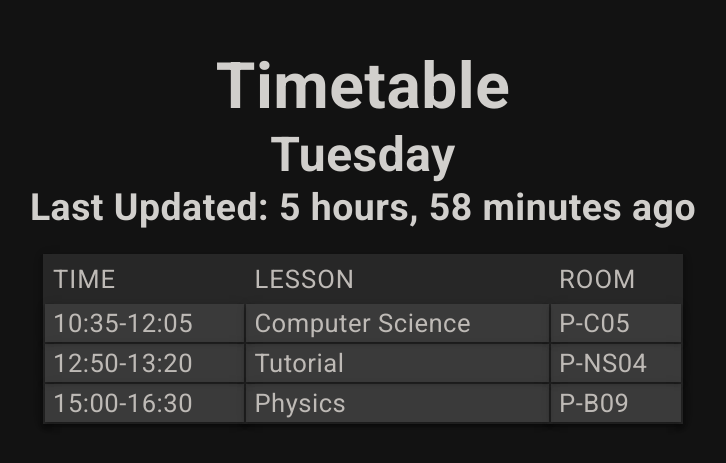
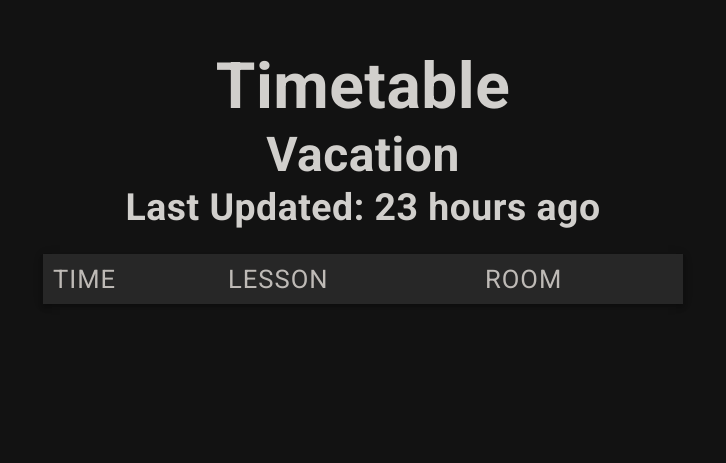
Before and after one commit to Emmet-v15/v15-studio, a website: page public/timetable/index.html in a window 1280 px wide. Shown: the part 151-614 px from the top of the page, without its empty margins (277-1003 px from the left). Drawn offline with Linux system fonts and the light colour scheme.

Commit message:
fixed thumbnail caching issues for discord

```diff
--- a/public/timetable/index.html
+++ b/public/timetable/index.html
@@ -1,4 +1,5 @@
 <html lang="en">
+
 <head>
     <meta charset="UTF-8" />
     <meta http-equiv="X-UA-Compatible" content="IE=chrome" />
@@ -24,7 +25,7 @@
     <meta property="twitter:url" content="https://v15.studio/timetable" />
     <meta property="twitter:title" content="V15 Studio - Timetable" />
     <meta property="twitter:description" content="" />
-        <meta property="twitter:image:src" content="https://v15.studio/timetable/thumbnail.png" />
+    <!-- <meta property="twitter:image:src" content="https://v15.studio/timetable/thumbnail.png" /> -->
     <meta property="twitter:site" content="@v15studio" />
 
     <script src="index.js"></script>
@@ -52,4 +53,5 @@
         </div>
     </div>
 </body>
+
 </html>
--- a/public/timetable/index.js
+++ b/public/timetable/index.js
@@ -2,10 +2,10 @@ window.onload = async () => {
     const table = document.getElementsByClassName("Timetable")[0].getElementsByTagName("tbody")[0];
     const timestamp = document.getElementById("timestamp");
     const response = await fetch("timetableData.json");
-    const { data } = await response.json();
+    const { data, thumbnail } = await response.json();
 
     const days = ["Monday", "Tuesday", "Wednesday", "Thursday", "Friday"];
-
+    let count;
     const getLessons = () => {
         let lessons = [[], [], [], [], []];
         data.cells.forEach((cell) => {
@@ -14,18 +14,17 @@ window.onload = async () => {
                 for (let i = 0; i < cell.length; i++) {
                     const slot = cell[i];
                     if (slot.length === 0) continue;
+                    count++;
                     lessons[i].push(
-                        slot.match(
-                            /(?<startTime>\d\d:\d\d) - (?<endTime>\d\d:\d\d) (?<course>.*) A Level .* (?<room>.*)/
-                        ).groups
+                        slot.match(/(?<startTime>\d\d:\d\d) - (?<endTime>\d\d:\d\d) (?<course>.*) A Level .* (?<room>.*)/).groups
                     );
                 }
             }
         });
         return lessons;
     };
-
     const getDay = () => {
+        if (count) {
             let lessons = getLessons();
             function addDay() {
                 schoolDay++;
@@ -63,10 +62,12 @@ window.onload = async () => {
                 addDay();
                 checkLessons();
             }
-
             return schoolDay;
+        }
+        return "Vacation";
     };
 
+    if (count)
         getLessons()[getDay()].forEach((lesson) => {
             let row = table.insertRow(-1);
             row.insertCell(0).innerHTML = lesson.startTime + "-" + lesson.endTime;
@@ -107,5 +108,7 @@ window.onload = async () => {
 
     refreshTimestamp();
 
-    document.getElementById("day").innerHTML = days[getDay()];
+    if (getDay() == "Vacation") document.getElementById("day").innerHTML = "Vacation";
+    else document.getElementById("day").innerHTML = days[getDay()];
+    document.querySelector('meta[property="og:image"]').setAttribute("content", thumbnail);
 };
--- a/public/timetable/timetableData.json
+++ b/public/timetable/timetableData.json
@@ -1,6 +1,6 @@
 {
     "data": {
-        "timestamp": 1651578703208,
+        "timestamp": 1657910963923,
         "cells": [
             [],
             [
@@ -8,7 +8,7 @@
                 "00",
                 "",
                 "",
-                "09:00 - 10:30 Maths Linear A Level (Year 1 of 2) QYP-MAT-ALV-F12-YL6-C02 KLane P-NT04",
+                "",
                 "",
                 ""
             ],
@@ -68,10 +68,10 @@
                 "",
                 "45",
                 "",
-                "10:35 - 12:05 Computer Science Linear A Level (Year 1 of 2) QYP-COS-ALV-F12-YL6-E01 DLA P-C05",
                 "",
-                "10:35 - 12:05 Maths Linear A Level (Year 1 of 2) QYP-MAT-ALV-F12-YL6-C02 KLane P-NT04",
-                "10:35 - 12:05 Physics Linear A Level (Year 1 of 2) QYP-PHY-ALV-F12-YL6-B01 UCOX P-B09"
+                "",
+                "",
+                ""
             ],
             [
                 "11",
@@ -147,10 +147,10 @@
                 "13",
                 "00",
                 "",
-                "12:50 - 13:20 Tutorial A Level L6 TYP-TUT-ASL-F11-YL6-012 RGD P-NS04",
                 "",
-                "12:50 - 13:20 Tutorial A Level L6 TYP-TUT-ASL-F11-YL6-012 RGD P-NS04",
-                "12:50 - 14:20 Maths Linear A Level (Year 1 of 2) QYP-MAT-ALV-F12-YL6-C02 KLane P-NT04"
+                "",
+                "",
+                ""
             ],
             [
                 "15",
@@ -165,8 +165,8 @@
                 "30",
                 "",
                 "",
-                "13:25 - 14:55 Computer Science Linear A Level (Year 1 of 2) QYP-COS-ALV-F12-YL6-E01 DLA P-C05",
-                "13:25 - 14:55 Physics Linear A Level (Year 1 of 2) QYP-PHY-ALV-F12-YL6-B01 UCOX P-B09",
+                "",
+                "",
                 ""
             ],
             [
@@ -217,9 +217,9 @@
                 "15",
                 "00",
                 "",
-                "15:00 - 16:30 Physics Linear A Level (Year 1 of 2) QYP-PHY-ALV-F12-YL6-B01 UCOX P-B09",
                 "",
-                "15:00 - 16:30 Computer Science Linear A Level (Year 1 of 2) QYP-COS-ALV-F12-YL6-E01 DLA P-C05",
+                "",
+                "",
                 ""
             ],
             [
@@ -284,5 +284,6 @@
                 ""
             ]
         ]
-    }
+    },
+    "thumbnail": "https://v15.studio/timetable/thumbnail_jknp1V.png"
 }
```
Also changed, not shown: tasks/fetchData.js (+26 -9 lines), public/timetable/thumbnail.png (deleted). Lines whose indentation alone changed are shown as unchanged.
